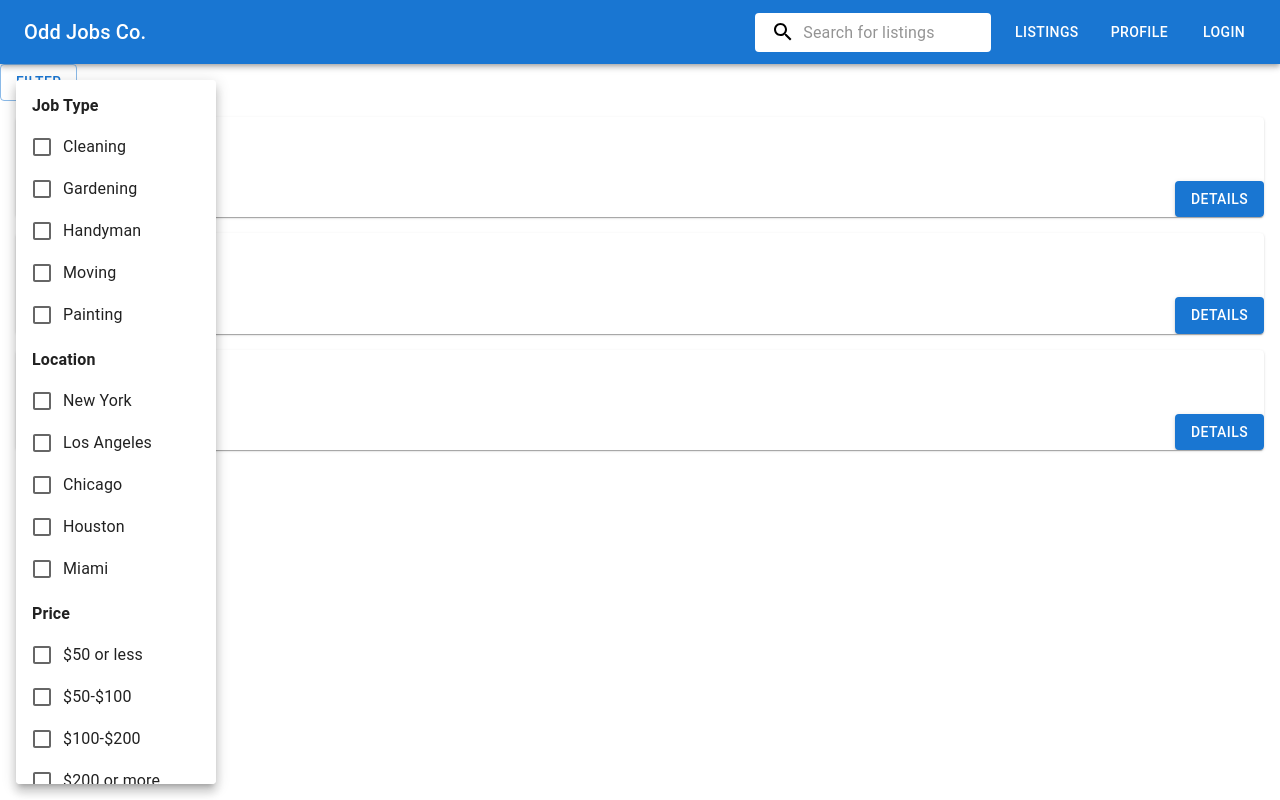
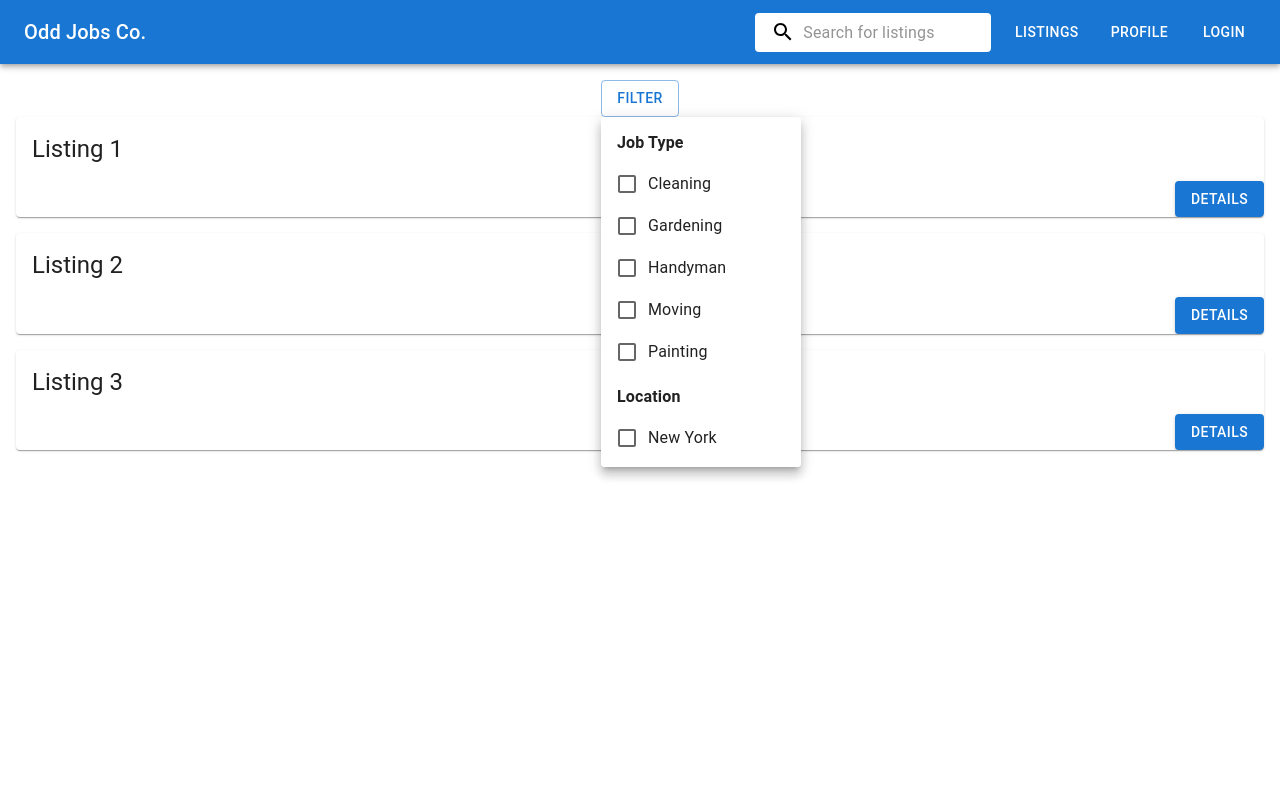
Before and after one commit to Vraj-P/OddJobsCO, a React (Create React App) app in the folder client/: page /listings in a window 1280 px wide. Both pictures are taken after a click on the button "FILTER". Built offline with nearby package versions, Linux system fonts and the light colour scheme; the HTML template or start-up script is replaced by a standard one.

Commit message:
Fixed the captions button

```diff
--- a/client/src/pages/listings/components/FilterButton.tsx
+++ b/client/src/pages/listings/components/FilterButton.tsx
@@ -18,11 +18,10 @@ type FilterState = {
 interface FilterButtonProps {
     filterGroups: FilterGroup[];
     onApplyFilter: (filterState: FilterState) => void;
-    maxHeight?: string;
 }
 
 function FilterButton (props: FilterButtonProps) {
-    const { filterGroups, onApplyFilter, maxHeight } = props;
+    const { filterGroups, onApplyFilter} = props;
     const [anchorEl, setAnchorEl] = useState<null | HTMLElement>(null);
     const [filterState, setFilterState] = useState<FilterState>({});
 
@@ -65,13 +64,17 @@ function FilterButton (props: FilterButtonProps) {
                 onClose={handleClose}
                 PaperProps={{
                     style: {
-                        maxHeight,
+                        maxHeight: '350px',
                         minWidth: '200px',
                     },
                 }}
             >
                 {filterGroups.map((group) => (
-                    <MenuItem key={group.label}>
+                    <MenuItem
+                        sx={{"&:hover": {backgroundColor: "white" }}}
+                        key={group.label}
+                        disableRipple = {true}
+                    >
                         <FormControl component="fieldset">
                             <FormGroup>
                                 <div style={{ fontWeight: 'bold', marginBottom: '8px' }}>{group.label}</div>
--- a/client/src/pages/listings/index.tsx
+++ b/client/src/pages/listings/index.tsx
@@ -26,8 +26,8 @@ function ListingsPage() {
 
     return (
         <div>
-            <FilterButton filterGroups={TestFilterGroups} onApplyFilter={handleApplyFilter}/>
             <div className={cx(classes.container)}>
+                <FilterButton filterGroups={TestFilterGroups} onApplyFilter={handleApplyFilter}/>
                 <Grid container spacing={2}>
                     {TestListingCardData.map((listing) => (
                         <Grid item xs={12} sm={12} md={12}>
```
